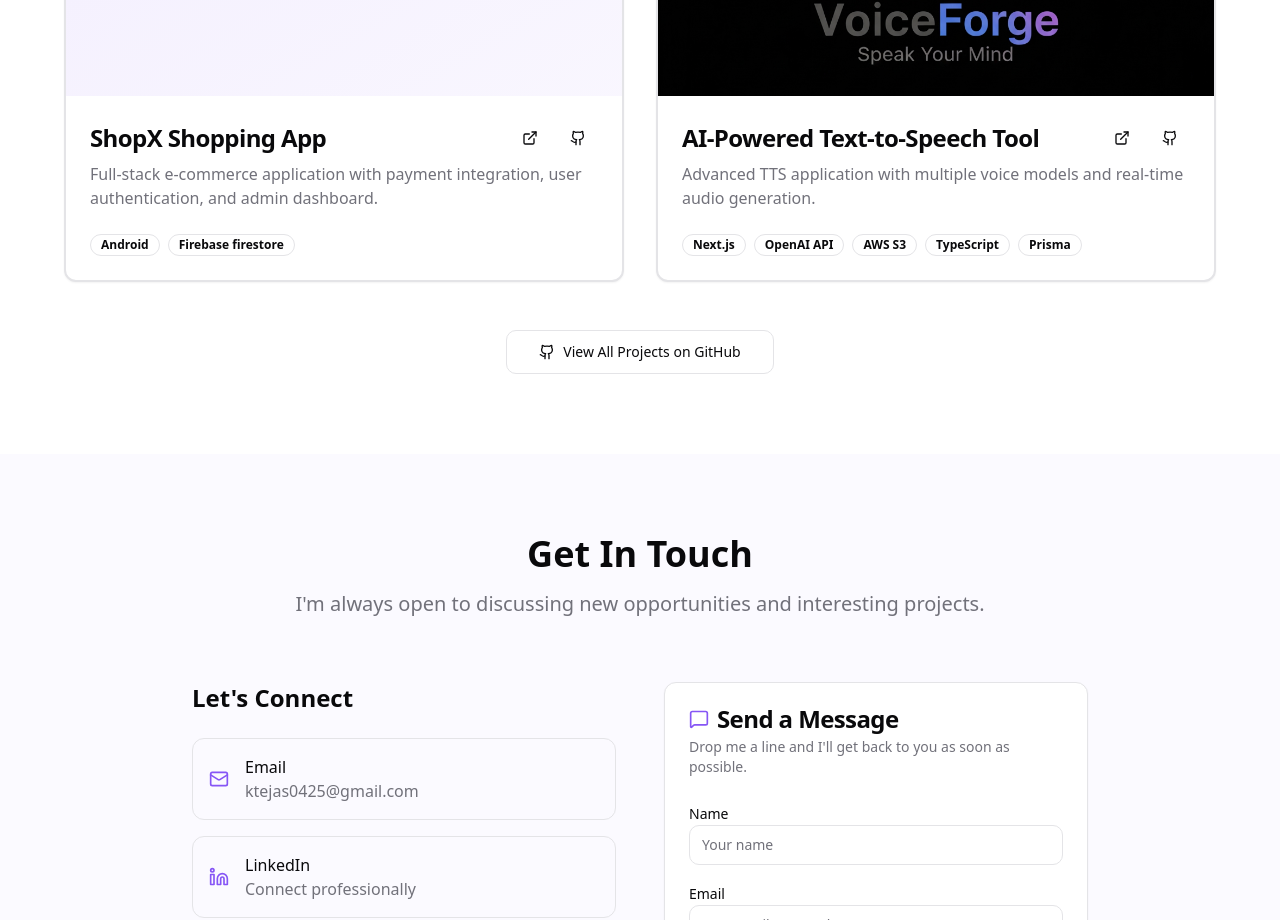
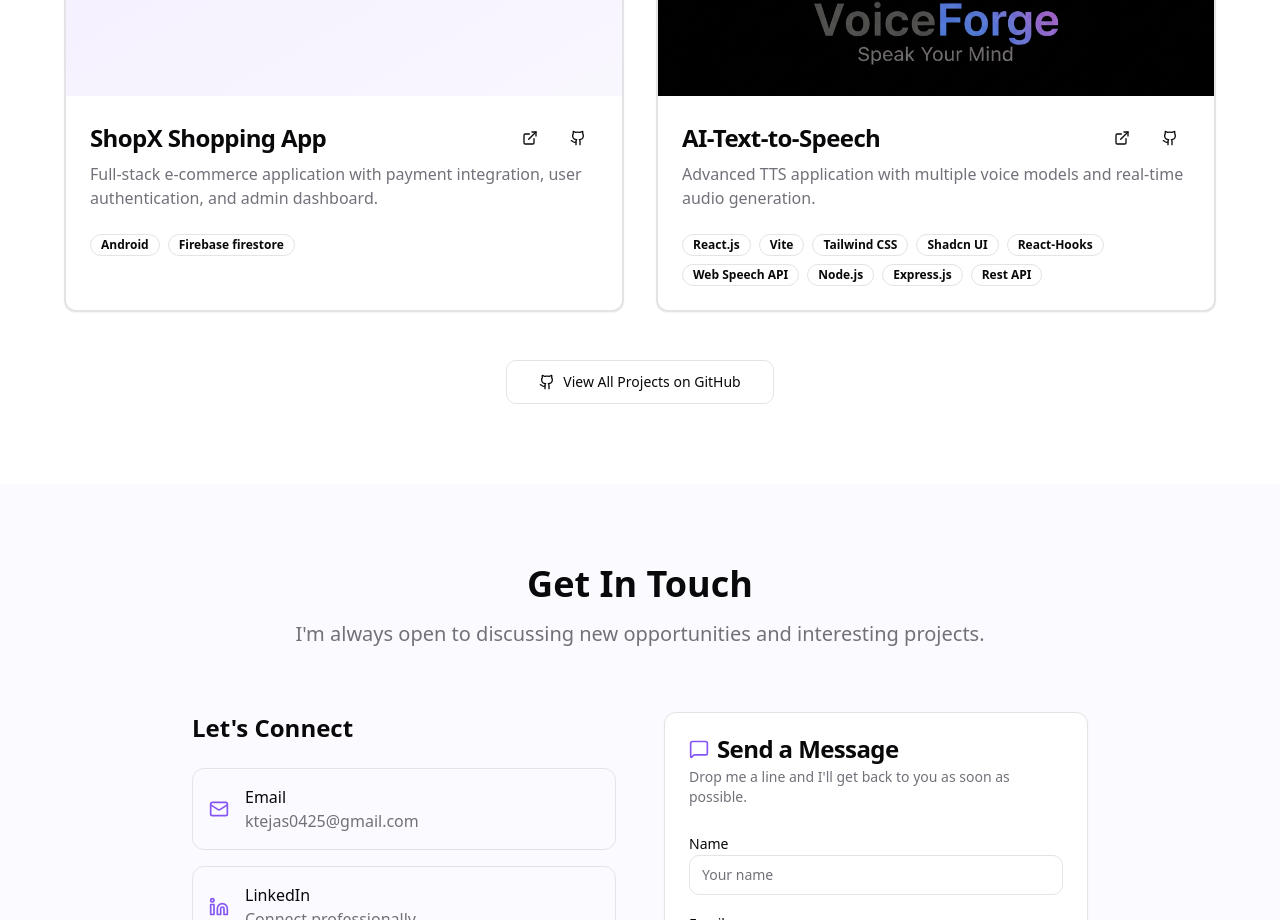
Before and after one commit to ktejas25/Tejas-Kadam-Portfolio, a React (Vite) app: page / in a window 1280 px wide. Shown: the part 3460-4380 px from the top of the page. Built offline with nearby package versions, Linux system fonts and the light colour scheme.

Commit message:
TTS Link added

```diff
--- a/client/pages/Index.tsx
+++ b/client/pages/Index.tsx
@@ -80,12 +80,12 @@ export default function Index() {
       github: "https://github.com/ktejas25/ShopX-Shopping-App"
     },
     {
-      title: "AI-Powered Text-to-Speech Tool",
+      title: "AI-Text-to-Speech",
       description: "Advanced TTS application with multiple voice models and real-time audio generation.",
-      tech: ["Next.js", "OpenAI API", "AWS S3", "TypeScript", "Prisma"],
+      tech: ["React.js", "Vite", "Tailwind CSS", "Shadcn UI", "React-Hooks", "Web Speech API", "Node.js", "Express.js", "Rest API"],
       image: "/voiceforge.jpg",
       demo: "#",
-      github: "#"
+      github: "https://github.com/ktejas25/TTS"
     }
   ];
 
```
